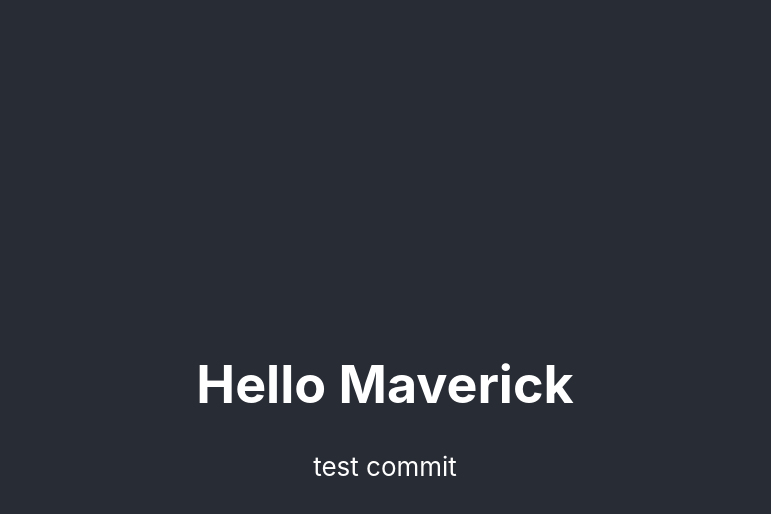
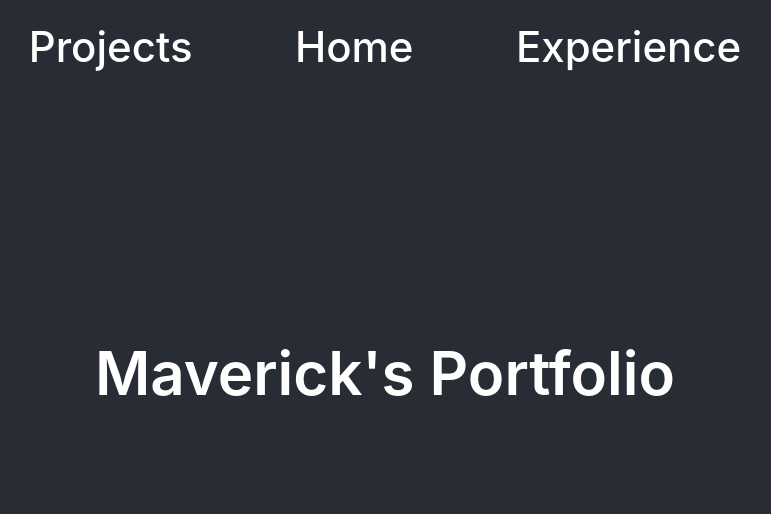
Before and after one commit to MaverickEmanuel/portfolio, a React (Create React App) app: page / in a window 1280 px wide. Shown: the top 514 px of the page, without its empty margins (255-1026 px from the left). Built offline with nearby package versions, Linux system fonts and the light colour scheme.

Commit message:
Added NavBar, organized files

```diff
--- a/public/index.html
+++ b/public/index.html
@@ -25,6 +25,11 @@
       Learn how to configure a non-root public URL by running `npm run build`.
     -->
     <title>Maverick Emanuel</title>
+    <style>
+      html {
+        background-color: #2c313a;
+      }
+    </style>
   </head>
   <body>
     <noscript>You need to enable JavaScript to run this app.</noscript>
--- a/src/App.css
+++ b/src/App.css
@@ -1,38 +1,20 @@
 .App {
   text-align: center;
-}
-
-.App-logo {
-  height: 40vmin;
-  pointer-events: none;
-}
-
-@media (prefers-reduced-motion: no-preference) {
-  .App-logo {
-    animation: App-logo-spin infinite 20s linear;
-  }
-}
-
-.App-header {
   background-color: #282c34;
   min-height: 100vh;
   display: flex;
   flex-direction: column;
   align-items: center;
-  justify-content: center;
   font-size: calc(10px + 2vmin);
   color: white;
 }
 
-.App-link {
-  color: #61dafb;
+.Main {
+  width: 100%;
+  min-height: 70vh;
+  display: flex;
+  justify-content: center;
+  align-items: center;
+  font-size: 60px;
+  font-weight: 600;
 }
-
-@keyframes App-logo-spin {
-  from {
-    transform: rotate(0deg);
-  }
-  to {
-    transform: rotate(360deg);
-  }
-}
--- a/src/App.js
+++ b/src/App.js
@@ -1,15 +1,13 @@
 import './App.css';
-import Greet from './Components/Greet'
+import NavBar from './components/NavBar';
 
 function App() {
   return (
     <div className="App">
-      <header className="App-header">
-        <p>
-          <Greet />
-          test commit
-        </p>
-      </header>
+      <NavBar />
+      <div className="Main">
+        <p>Maverick's Portfolio</p>
+      </div>
     </div>
   );
 }
--- a/src/Components/Greet.js
+++ /dev/null
@@ -1,5 +0,0 @@
-import React from 'react'
-
-const Greet = () => <h1>Hello Maverick</h1>
-
-export default Greet
--- /dev/null
+++ b/src/components/NavBar.js
@@ -0,0 +1,16 @@
+import React from 'react';
+import '../styles/NavBar.css';
+
+function NavBar() {
+    return (
+        <div className="NavBar">
+            <div className="Headers">
+                <a href="temp">Projects</a>
+                <a href="temp">Home</a>
+                <a href="temp">Experience</a>
+            </div>
+        </div>
+    )
+}
+
+export default NavBar
--- /dev/null
+++ b/src/styles/NavBar.css
@@ -0,0 +1,19 @@
+.NavBar {
+  width: 100%;
+  font-size: calc(10px + 4vmin);
+}
+
+.Headers {
+  padding-top: 0.5em;
+  padding-bottom: 0.5em;
+  display: flex;
+  align-items: center;
+  justify-content: center;
+  column-gap: 8%;
+}
+
+.Headers a {
+  text-decoration: none;
+  color: white;
+  font-weight: 500;
+}
```
